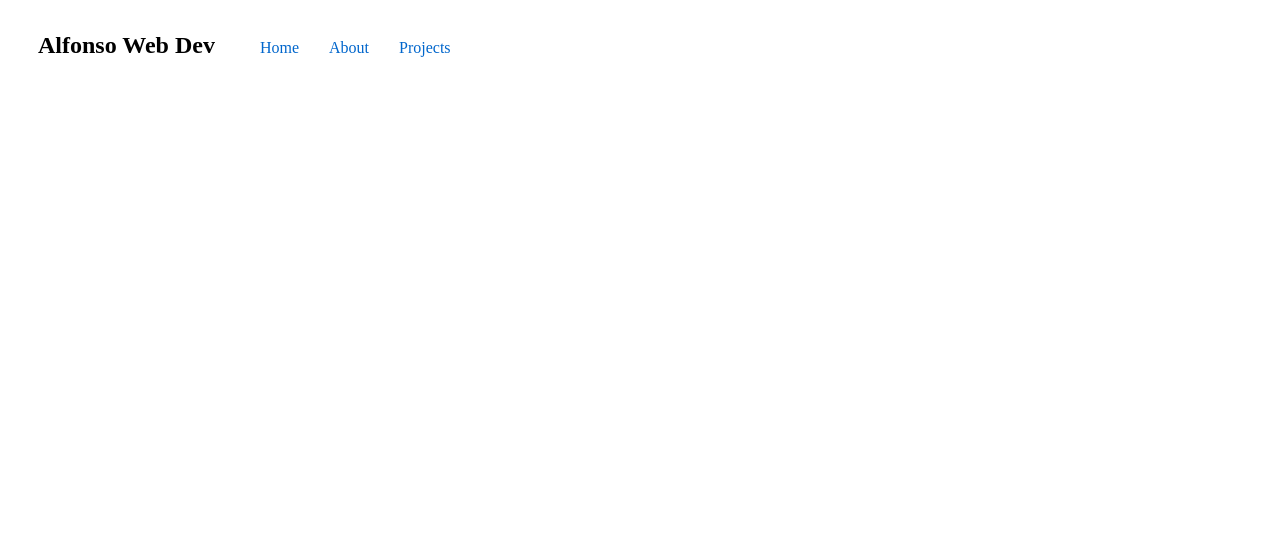
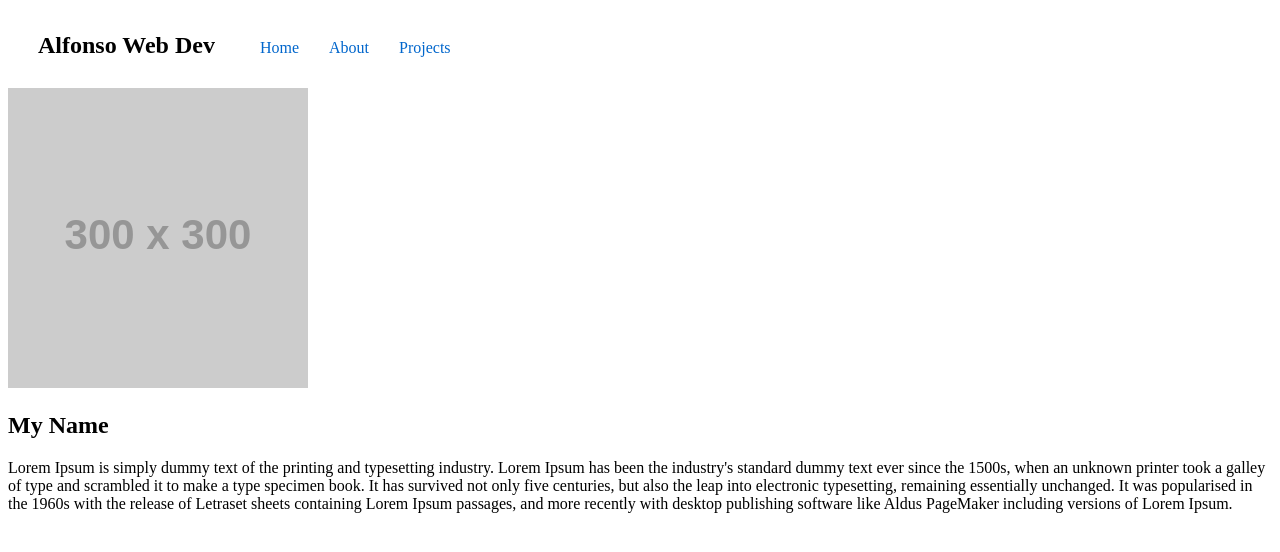
Before and after one commit to alfonsotech/my-portfolio-boilerplate-demo, a plain HTML site: page index.html in a window 1280 px wide. Drawn offline with nearby package versions, Linux system fonts and the light colour scheme; placeholder pictures from the web are drawn by us.

Commit message:
Adds About Me section mock-up

```diff
--- a/index.html
+++ b/index.html
@@ -50,6 +50,24 @@
          aria-hidden="true" hidden></a>
     </header>
 
+    <main>
+      <section class="about">
+        <img src="https://via.placeholder.com/300x300.png?text=Rita+Alfonso+Photo" alt="Rita Alfonso photo">
+        <div class="about-text">
+          <h1>My Name</h1>
+          <p>Lorem Ipsum is simply dummy text of the printing and typesetting industry. Lorem Ipsum has been the industry's standard dummy text ever since the 1500s, when an unknown printer took a galley of type and scrambled it to make a type specimen book. It has survived not only five centuries, but also the leap into electronic typesetting, remaining essentially unchanged. It was popularised in the 1960s with the release of Letraset sheets containing Lorem Ipsum passages, and more recently with desktop publishing software like Aldus PageMaker including versions of Lorem Ipsum.</p>
+        </div>
+      </section>
+
+      <section class="about">
+
+      </section>
+
+      <section class="contact">
+
+      </section>
+    </main>
+
     <script
       src="https://code.jquery.com/jquery-3.3.1.min.js"
       integrity="sha256-FgpCb/KJQlLNfOu91ta32o/NMZxltwRo8QtmkMRdAu8="
```
